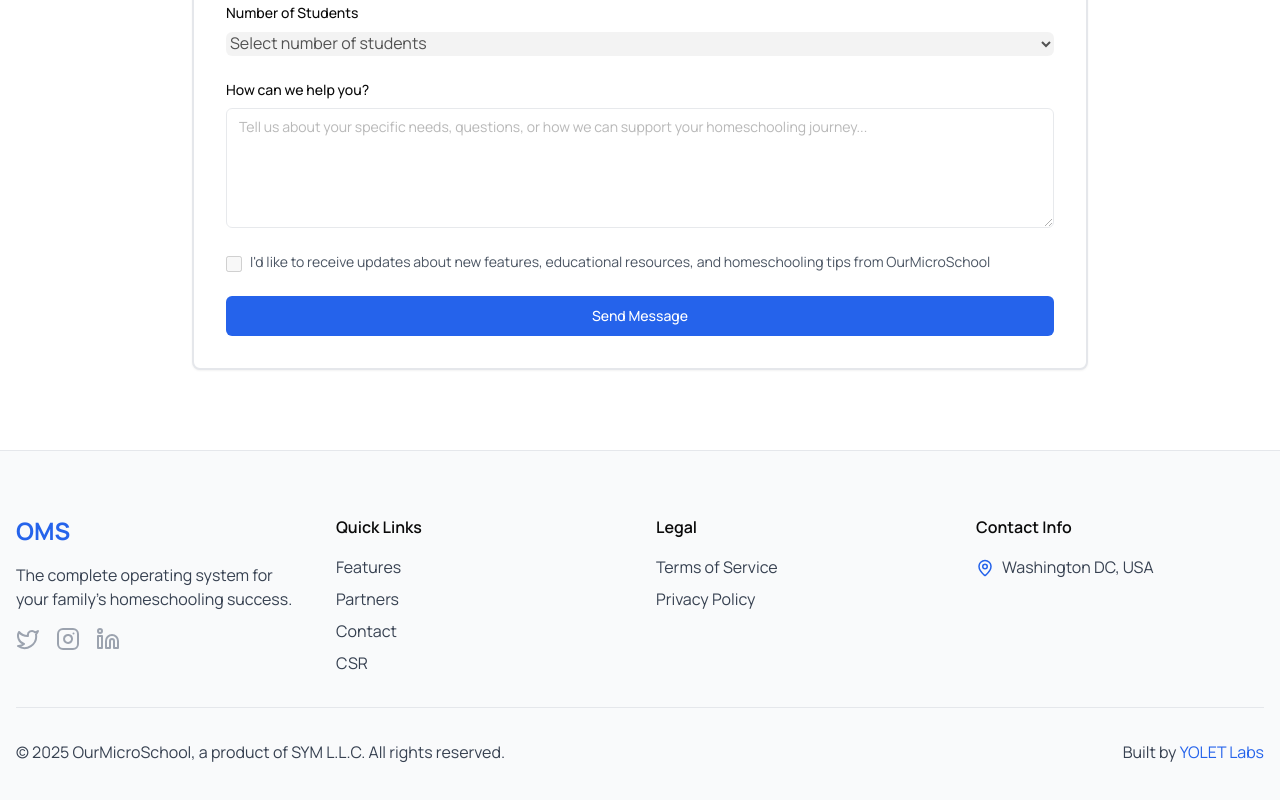
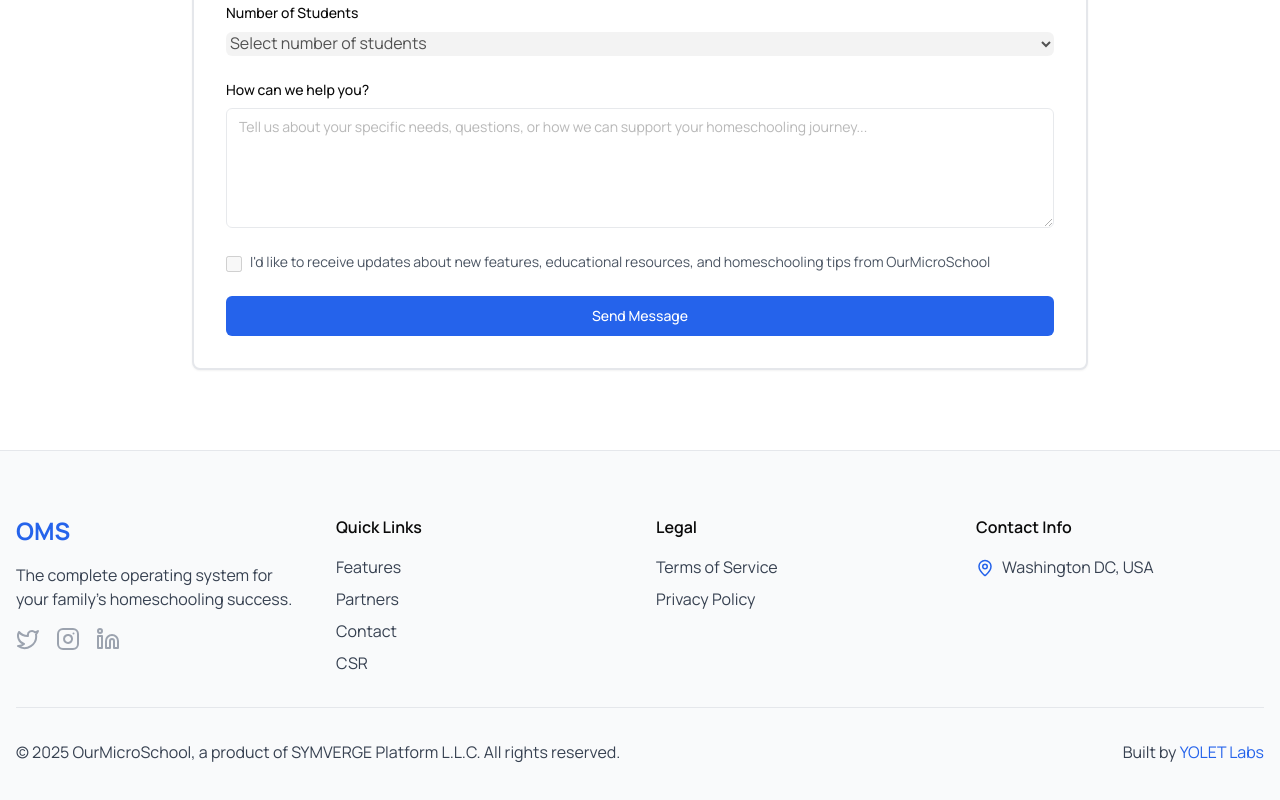
Before and after one commit to YOLET-Dynamics/ourmicroschool-landing, a Next.js app: page / in a window 1280 px wide. Shown: the part 3501-4301 px from the top of the page. Built offline with nearby package versions, Linux system fonts and the light colour scheme; no server answers.

Commit message:
Fix: Footer Text

```diff
--- a/src/components/layout/Footer.tsx
+++ b/src/components/layout/Footer.tsx
@@ -39,9 +39,7 @@ const Footer: React.FC<FooterProps> = ({
       <div className="max-w-7xl mx-auto">
         <div className="grid md:grid-cols-4 gap-8 mb-8">
           <div>
-            <div className="text-2xl font-bold text-blue-600 mb-4">
-              OMS
-            </div>
+            <div className="text-2xl font-bold text-blue-600 mb-4">OMS</div>
             <p className="text-gray-700 mb-4">
               The complete operating system for your family's homeschooling
               success.
@@ -136,8 +134,8 @@ const Footer: React.FC<FooterProps> = ({
 
         <div className="border-t border-gray-200 pt-8 flex flex-col md:flex-row justify-between items-center">
           <p className="text-gray-700 mb-4 md:mb-0">
-            © {new Date().getFullYear()} OurMicroSchool, a product of SYM L.L.C.
-            All rights reserved.
+            © {new Date().getFullYear()} OurMicroSchool, a product of SYMVERGE
+            Platform L.L.C. All rights reserved.
           </p>
           <p className="text-gray-700">
             Built by{" "}
```
